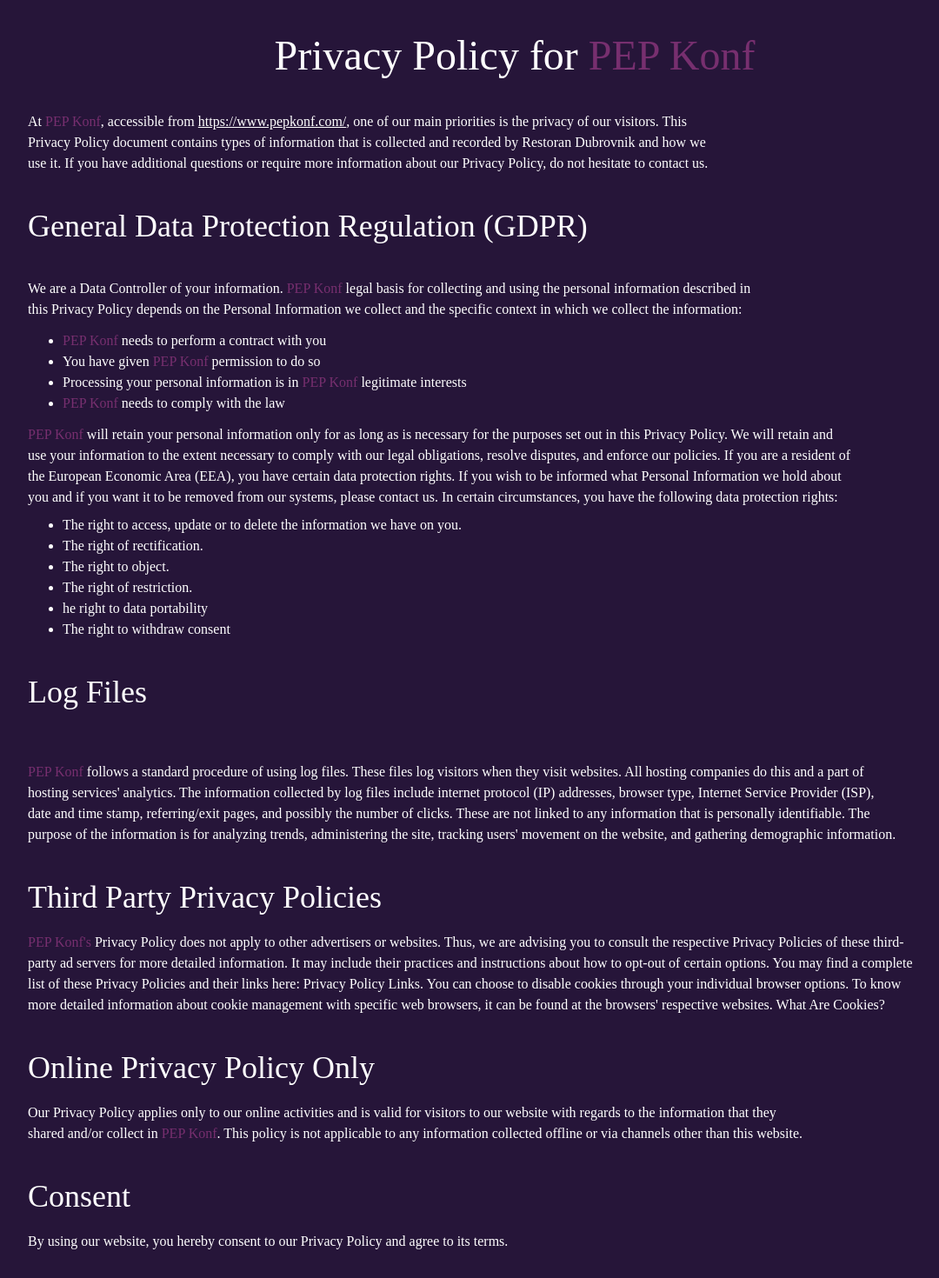
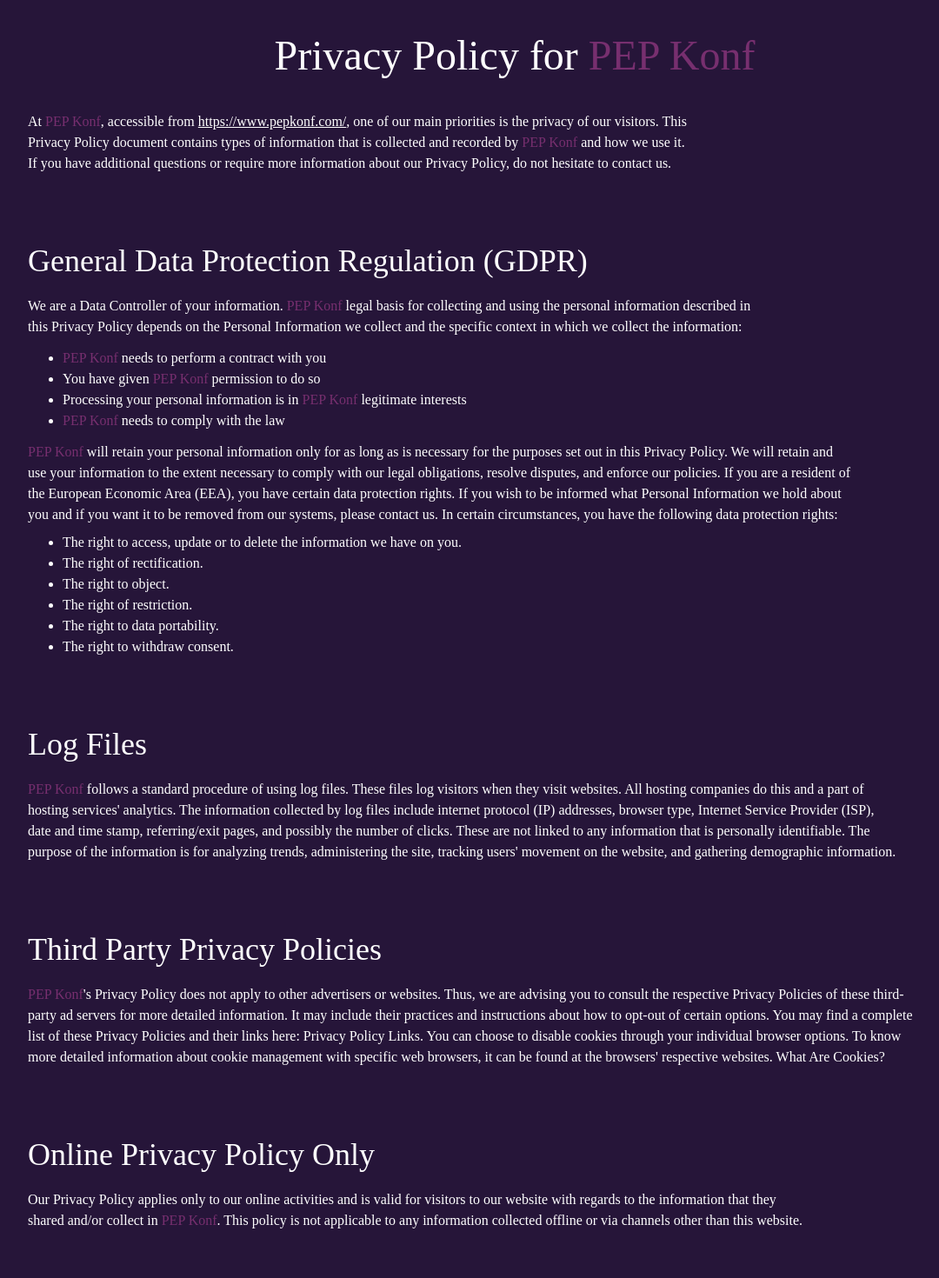
Before and after one commit to MarinoRosic/PEPKonf, a React (Create React App) app: page /privacypolicy in a window 1280 px wide. Shown: the part 40-1510 px from the top of the page at 87% size, without its empty margins (48-1128 px from the left). Built offline with nearby package versions, Linux system fonts and the light colour scheme; a web font is replaced by a local one.

Commit message:
Updatean Transitions.js, clean up nekih filei

```diff
--- a/src/Components/Gallery.js
+++ b/src/Components/Gallery.js
@@ -6,7 +6,7 @@
 import transition from '../Transition'
 import { Zoom } from "yet-another-react-lightbox/plugins"
 import { AnimatePresence, motion } from 'framer-motion'
-import { useYear } from '../Components/YearContext'
+import { useYear } from '../Components/providers/YearContext'
 
 const Gallery = () => {
   const [index, setIndex] = useState(-1)
--- a/src/Components/LecturersSection.js
+++ b/src/Components/LecturersSection.js
@@ -3,7 +3,7 @@
 import SectionDivider from './SectionDivider';
 import { AnimatePresence, motion } from 'framer-motion';
 import RevealText from './RevealText';
-import { useYear } from '../Components/YearContext';
+import { useYear } from '../Components/providers/YearContext';
 import { lecturersByYear } from '../data/lecturersData';
 
 const LecturersSection = () => {
--- a/src/Components/YearButtons.js
+++ b/src/Components/YearButtons.js
@@ -1,5 +1,5 @@
 import { motion } from 'framer-motion'
-import { useYear } from '../Components/YearContext'
+import { useYear } from '../Components/providers/YearContext'
 import { useLenis } from 'lenis/react'
 
 const YEARS = [2026, 2025, 2024, 2023]
--- a/src/Pages/PrivacyPolicy.js
+++ b/src/Pages/PrivacyPolicy.js
@@ -1,35 +1,46 @@
-import React from 'react'
 import transition from '../Transition';
+
+const PEP = () => <span className='span'>PEP Konf</span>;
+
+const Section = ({ title, children }) => (
+  <div className='py-10'>
+    <h2 className='text-white text-4xl'>{title}</h2>
+    <div className='pt-5'>{children}</div>
+  </div>
+);
+
 const PrivacyPolicy = () => {
   return (
-    <>
     <section className='h-full w-full flex flex-col p-8 lg:p-20'>
-            <div className='content-center justify-center text-center '>
-                <h1 className='text-white text-5xl  content-center justify-center items-center'
-                >Privacy Policy for <span className='span'>PEP Konf</span>
+      <div className='text-center'>
+        <h1 className='text-white text-5xl'>
+          Privacy Policy for <PEP />
         </h1>
       </div>
-            <div className='py-10'><p className='text-white text-balance'>At <span className='span'>PEP Konf</span>, accessible from <a href="https://pepkonf.com"><u>https://www.pepkonf.com/</u></a>, one of our main priorities is the privacy of our visitors.
-                This Privacy Policy document contains types of information that is collected and recorded by Restoran Dubrovnik and how we use it.
+
+      <div className='py-10'>
+        <p className='text-white text-balance'>
+          At <PEP />, accessible from{' '}
+          <a href="https://pepkonf.com" className='underline'>https://www.pepkonf.com/</a>,
+          one of our main priorities is the privacy of our visitors.
+          This Privacy Policy document contains types of information that is collected and recorded by <PEP /> and how we use it.
           If you have additional questions or require more information about our Privacy Policy, do not hesitate to contact us.
         </p>
       </div>
-            <div>
-                <h2 className='text-white text-4xl content-center justify-center items-center'>General Data Protection Regulation (GDPR)</h2>
-            </div>
-            <div className='py-10'>
-                <p className=' text-white text-balance'>
-                We are a Data Controller of your information.
-                <span className='span'> PEP Konf</span> legal basis for collecting and using the personal information described in this Privacy Policy depends on the Personal Information we collect and the specific context in which we collect the information:
+
+      <Section title='General Data Protection Regulation (GDPR)'>
+        <p className='text-white text-balance'>
+          We are a Data Controller of your information.{' '}
+          <PEP /> legal basis for collecting and using the personal information described in this Privacy Policy depends on the Personal Information we collect and the specific context in which we collect the information:
         </p>
         <ul className='list-disc px-10 py-3 text-white'>
-                    <li><span className='span'>PEP Konf</span> needs to perform a contract with you</li>
-                    <li>You have given <span className='span'>PEP Konf</span> permission to do so</li>
-                    <li>Processing your personal information is in <span className='span'>PEP Konf</span> legitimate interests</li>
-                    <li><span className='span'>PEP Konf</span> needs to comply with the law</li>
+          <li><PEP /> needs to perform a contract with you</li>
+          <li>You have given <PEP /> permission to do so</li>
+          <li>Processing your personal information is in <PEP /> legitimate interests</li>
+          <li><PEP /> needs to comply with the law</li>
         </ul>
-                <p className='text-white text-balance '>
-                <span className='span'>PEP Konf</span> will retain your personal information only for as long as is necessary for the purposes set out in this Privacy Policy.
+        <p className='text-white text-balance'>
+          <PEP /> will retain your personal information only for as long as is necessary for the purposes set out in this Privacy Policy.
           We will retain and use your information to the extent necessary to comply with our legal obligations, resolve disputes, and enforce our policies.
           If you are a resident of the European Economic Area (EEA), you have certain data protection rights.
           If you wish to be informed what Personal Information we hold about you and if you want it to be removed from our systems, please contact us.
@@ -40,49 +51,44 @@
           <li>The right of rectification.</li>
           <li>The right to object.</li>
           <li>The right of restriction.</li>
-                    <li>he right to data portability</li>
-                    <li>The right to withdraw consent</li>
+          <li>The right to data portability.</li>
+          <li>The right to withdraw consent.</li>
         </ul>
-            </div>
-            <div className=''>
-                <h2 className='text-white text-4xl content-center justify-center items-center'>Log Files</h2>
-                <div className='py-10'>
-                    <p className='text-white text-balance pt-5'><span className='span'>PEP Konf</span> follows a standard procedure of using log files. These files log visitors when they visit websites.
+      </Section>
+
+      <Section title='Log Files'>
+        <p className='text-white text-balance'>
+          <PEP /> follows a standard procedure of using log files. These files log visitors when they visit websites.
           All hosting companies do this and a part of hosting services' analytics.
           The information collected by log files include internet protocol (IP) addresses, browser type, Internet Service Provider (ISP),
           date and time stamp, referring/exit pages, and possibly the number of clicks.
           These are not linked to any information that is personally identifiable.
           The purpose of the information is for analyzing trends, administering the site, tracking users' movement on the website,
-                        and gathering demographic information.</p>
-                </div>
-            </div>
-            <div>
-                <h2 className='text-white text-4xl content-center justify-center items-center'>
-                    Third Party Privacy Policies
-                </h2>
-                <div>
-                    <p className='text-white text-balance pt-5'>
-                    <span className='span'>PEP Konf's</span> Privacy Policy does not apply to other advertisers or websites. Thus, we are advising you to consult the respective Privacy Policies of these third-party ad servers for more detailed information. It may include their practices and instructions about how to opt-out of certain options. You may find a complete list of these Privacy Policies and their links here: Privacy Policy Links.
+          and gathering demographic information.
+        </p>
+      </Section>
+
+      <Section title='Third Party Privacy Policies'>
+        <p className='text-white text-balance'>
+          <PEP />'s Privacy Policy does not apply to other advertisers or websites. Thus, we are advising you to consult the respective Privacy Policies of these third-party ad servers for more detailed information. It may include their practices and instructions about how to opt-out of certain options. You may find a complete list of these Privacy Policies and their links here: Privacy Policy Links.
           You can choose to disable cookies through your individual browser options. To know more detailed information about cookie management with specific web browsers, it can be found at the browsers' respective websites. What Are Cookies?
         </p>
-                </div>
-            </div>
-            <div className='py-10'>
-                <h2 className='text-white text-4xl content-center justify-center items-center'>Online Privacy Policy Only</h2>
-                <div className=''>
-                    <p className='text-white text-balance pt-5'>Our Privacy Policy applies only to our online activities and is valid for visitors to our website with regards to the information that they shared and/or collect in <span className='span'>PEP Konf</span>.
-                    This policy is not applicable to any information collected offline or via channels other than this website.</p>
-                </div>
-            </div>
-            <div className=''>
-                <h2 className='text-white text-4xl content-center justify-center items-center'>Consent</h2>
-                <div>
-                    <p className='text-white text-balance pt-5'>By using our website, you hereby consent to our Privacy Policy and agree to its terms.</p>
-                </div>
-            </div>
+      </Section>
+
+      <Section title='Online Privacy Policy Only'>
+        <p className='text-white text-balance'>
+          Our Privacy Policy applies only to our online activities and is valid for visitors to our website with regards to the information that they shared and/or collect in <PEP />.
+          This policy is not applicable to any information collected offline or via channels other than this website.
+        </p>
+      </Section>
+
+      <Section title='Consent'>
+        <p className='text-white text-balance'>
+          By using our website, you hereby consent to our Privacy Policy and agree to its terms.
+        </p>
+      </Section>
     </section>
-    </>
-  )
-}
+  );
+};
 
-export default transition(PrivacyPolicy)
+export default transition(PrivacyPolicy);
--- a/src/Transition.js
+++ b/src/Transition.js
@@ -1,23 +1,49 @@
 import { motion } from "framer-motion";
 
+const STRIPS = 5;
+const DURATION = 0.55;
+const STAGGER = 0.06;
+
+const ease = [0.22, 1, 0.36, 1];
+
+const stripBase = (i) => ({
+  position: 'fixed',
+  top: 0,
+  left: `${(i / STRIPS) * 100}%`,
+  width: `${100 / STRIPS}%`,
+  height: '100vh',
+  background: 'linear-gradient(to bottom, #772F6F, #9b4a8a)',
+  zIndex: 999,
+});
+
 const transition = (OgComponent) => {
-    return () => (
+  return (props) => (
     <>
-            <OgComponent />
+      <OgComponent {...props} />
+
+      {/* Cover: sweeps left → right on exit */}
+      {[...Array(STRIPS)].map((_, i) => (
         <motion.div
-                className="slide-in"
-                initial={{scaleY: 0 }}
-                animate={{scaleY: 0 }}
-                exit={{scaleY: 1}}
-                transition={{duration: 0.6, ease: [0.22, 1, 0.36, 1]}}
+          key={`cover-${i}`}
+          style={{ ...stripBase(i), transformOrigin: 'bottom' }}
+          initial={{ scaleY: 0 }}
+          animate={{ scaleY: 0 }}
+          exit={{ scaleY: 1 }}
+          transition={{ duration: DURATION, ease, delay: i * STAGGER }}
         />
+      ))}
+
+      {/* Reveal: sweeps right → left on enter */}
+      {[...Array(STRIPS)].map((_, i) => (
         <motion.div
-            className="slide-out"
-            initial={{scaleY: 1}}
-            animate={{scaleY: 0}}
-            exit={{scaleY: 0}}
-            transition={{duration: 0.6, ease: [0.22, 1, 0.36, 1]}}
+          key={`reveal-${i}`}
+          style={{ ...stripBase(i), transformOrigin: 'top' }}
+          initial={{ scaleY: 1 }}
+          animate={{ scaleY: 0 }}
+          exit={{ scaleY: 0 }}
+          transition={{ duration: DURATION, ease, delay: (STRIPS - 1 - i) * STAGGER }}
         />
+      ))}
     </>
   );
 };
--- a/src/index.css
+++ b/src/index.css
@@ -5,11 +5,13 @@
 @font-face {
   font-family: 'Cy-Grotesk';
   src: url(CyGrotesk-KeyBold.otf);
+  font-display: swap;
 }
 
 @font-face {
   font-family: 'Cy-Grotesk-Normal';
   src: url(CyGrotesk-KeyRegular.otf);
+  font-display: swap;
 }
 
 html {
@@ -18,7 +20,6 @@
 
 body {
   background-color: #261539;
-  overflow: auto;
   font-family: "Cy-Grotesk";
 }
 
@@ -30,14 +31,7 @@
   color: #772f6f;
 }
 
-.a {
-  animation: pulse 1s linear infinite;
-}
-
 .img-hor {
-  -moz-transform: scaleX(-1);
-  -o-transform: scaleX(-1);
-  -webkit-transform: scaleX(-1);
   transform: scaleX(-1);
 }
 
@@ -51,26 +45,6 @@
 
 .sporka{
   color: #F0E2FF;
-}
-
-.slide-in{
-  position: fixed;
-  top:0;
-  left: 0;
-  width: 100%;
-  height: 100vh;
-  background: #772f6f;
-  transform-origin: bottom;
-}
-
-.slide-out{
-  position: fixed;
-  top:0;
-  left: 0;
-  width: 100%;
-  height: 100vh;
-  background: #772f6f;
-  transform-origin: top;
 }
 
 .images-container {
```
Also changed, not shown: src/Components/LecturerModal.js (+0 -23 lines), src/Pages/Home.js (+6 -14 lines), src/Components/providers/YearContext.js (line endings or trailing spaces). Lines whose indentation alone changed are shown as unchanged.
